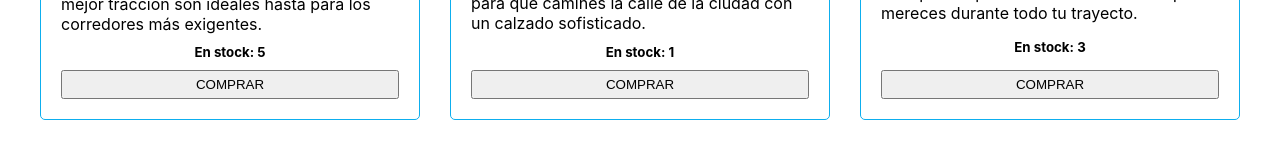
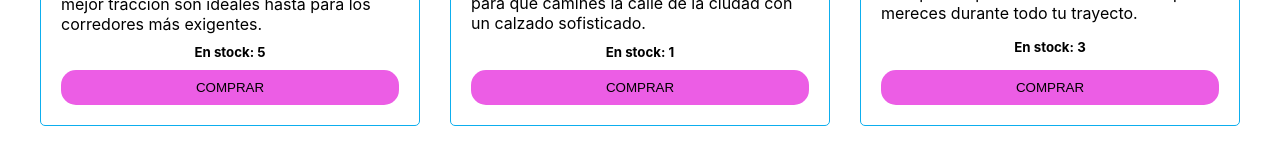
Before and after one commit to dalmalaza/EntregableFront3LazarteD, a React (Create React App) app in the folder entregable-frontend-3-junio22-main/: page / in a window 1280 px wide. Shown: the part 439-599 px from the top of the page. Built offline with nearby package versions, Linux system fonts and the light colour scheme; the HTML template or start-up script is replaced by a standard one.

Commit message:
Update index.css

```diff
--- a/entregable-frontend-3-junio22-main/src/index.css
+++ b/entregable-frontend-3-junio22-main/src/index.css
@@ -63,6 +63,20 @@ header p span {
   border-radius: 3px;
 }
 .producto button{
+  cursor: pointer;
   padding: 5px;
   text-transform: uppercase;
+  background: rgb(236, 93, 229);
+  border: none;
+  border-radius: 15px;
+padding: 10px 20px;
 }
+.producto button out {
+    padding: 10px;
+    background: rgb(206, 203, 203) ;
+    border: none;
+    cursor: not-allowed;
+    font-size: 15px;
+    color: rgb(122, 113, 100);
+    font-weight: bold;
+}
```
